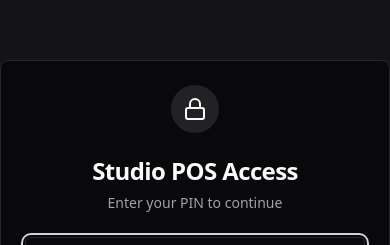
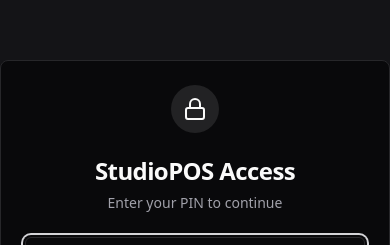
Before and after one commit to vinay-agam/studio-pos, a React (Vite) app: page /login in a window 390 px wide. Shown: the part 195-440 px from the top of the page. Built offline with nearby package versions, Linux system fonts and the light colour scheme.

Commit message:
Standardized "StudioPOS" branding across the app and added a static branding badge on non-POS pages. Improved DashboardLayout responsiveness and visuals.

```diff
--- a/index.html
+++ b/index.html
@@ -1,13 +1,16 @@
 <!doctype html>
 <html lang="en" class="dark">
+
 <head>
   <meta charset="UTF-8" />
   <link rel="icon" type="image/svg+xml" href="/vite.svg" />
   <meta name="viewport" content="width=device-width, initial-scale=1.0" />
-    <title>studio-pos</title>
+  <title>StudioPOS</title>
 </head>
+
 <body>
   <div id="root"></div>
   <script type="module" src="/src/main.tsx"></script>
 </body>
+
 </html>
--- a/src/components/pos/ReceiptPrinter.tsx
+++ b/src/components/pos/ReceiptPrinter.tsx
@@ -15,7 +15,7 @@
         <div ref={ref} className="hidden print:block p-8 font-mono text-black">
             {/* Header */}
             <div className="text-center mb-8">
-                <h1 className="text-2xl font-bold">{settings?.storeName || "STUDIO POS"}</h1>
+                <h1 className="text-2xl font-bold">{settings?.storeName || "StudioPOS"}</h1>
                 {settings?.address && <p>{settings.address}</p>}
                 {settings?.email && <p>{settings.email}</p>}
                 {settings?.phone && <p>Tel: {settings.phone}</p>}
--- a/src/layouts/DashboardLayout.tsx
+++ b/src/layouts/DashboardLayout.tsx
@@ -28,6 +28,8 @@
 
 export default function DashboardLayout() {
     const { user, logout } = useAuth();
+    const location = useLocation();
+    const isPosPage = location.pathname === "/pos";
     return (
         <div className="flex h-screen w-full bg-muted/40 sm:pl-64">
             {/* Sidebar */}
@@ -35,7 +37,7 @@
                 <div className="flex h-14 items-center border-b px-4 lg:h-[60px] lg:px-6">
                     <Link to="/" className="flex items-center gap-2 font-semibold">
                         <Package className="h-6 w-6" />
-                        <span className="">Studio POS</span>
+                        <span className="">StudioPOS</span>
                     </Link>
                 </div>
                 <div className="flex-1 overflow-auto py-2">
@@ -63,14 +65,14 @@
                     </Button>
                 </div>
                 <div className="mt-auto p-4 flex justify-between items-center border-t">
-                    <span className="text-xs text-muted-foreground">v1.0.0</span>
+                    <span className="font-semibold text-xs text-muted-foreground">StudioPOS - v1.0.0</span>
                     <ThemeToggle />
                 </div>
             </aside>
 
             {/* Main Content */}
             <main className="flex-1 flex flex-col min-w-0 overflow-hidden">
-                <header className="h-16 border-b bg-background/95 backdrop-blur supports-[backdrop-filter]:bg-background/60 flex items-center px-6 sticky top-0 z-10 gap-4">
+                <header className="h-16 sm:h-0 border-b bg-background/95 backdrop-blur supports-[backdrop-filter]:bg-background/60 flex items-center px-6 sticky top-0 z-10 gap-4">
                     <Sheet>
                         <SheetTrigger asChild>
                             <Button size="icon" variant="outline" className="sm:hidden">
@@ -85,7 +87,7 @@
                                     className="group flex h-10 w-10 shrink-0 items-center justify-center gap-2 rounded-full bg-primary text-lg font-semibold text-primary-foreground md:text-base"
                                 >
                                     <Package className="h-5 w-5 transition-all group-hover:scale-110" />
-                                    <span className="sr-only">Studio POS</span>
+                                    <span className="sr-only">StudioPOS</span>
                                 </Link>
                                 <Link to="/" className="flex items-center gap-4 px-2.5 text-muted-foreground hover:text-foreground">
                                     <LayoutDashboard className="h-5 w-5" />
@@ -114,13 +116,20 @@
                             </nav>
                         </SheetContent>
                     </Sheet>
-                    <h2 className="text-lg font-semibold">Overview</h2>
+                    <h2 className="text-lg font-semibold sm:hidden">Overview</h2>
                 </header>
 
-                <div className="flex-1 overflow-auto p-6">
+                <div className="flex-1 overflow-auto p-6 sm:p-0 ">
                     <Outlet />
                 </div>
             </main>
+            {/* Static Branding Badge */}
+            {!isPosPage && (
+                <div className="fixed bottom-4 right-4 z-50 flex items-center gap-2 px-3 py-1.5 rounded-full bg-background/80 backdrop-blur border text-xs text-muted-foreground shadow-sm pointer-events-none select-none">
+                    <Package className="h-3 w-3" />
+                    <span className="font-semibold">StudioPOS</span>
+                </div>
+            )}
         </div>
     );
 }
--- a/src/pages/LoginPage.tsx
+++ b/src/pages/LoginPage.tsx
@@ -32,7 +32,7 @@
                             <Lock className="h-6 w-6 text-primary" />
                         </div>
                     </div>
-                    <CardTitle className="text-2xl">Studio POS Access</CardTitle>
+                    <CardTitle className="text-2xl">StudioPOS Access</CardTitle>
                     <CardDescription>Enter your PIN to continue</CardDescription>
                 </CardHeader>
                 <CardContent>
```
Lines whose indentation alone changed are shown as unchanged.
